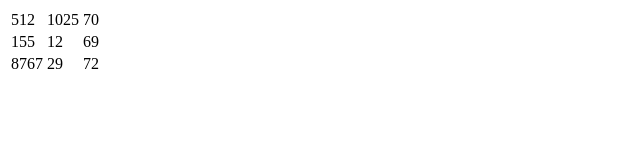
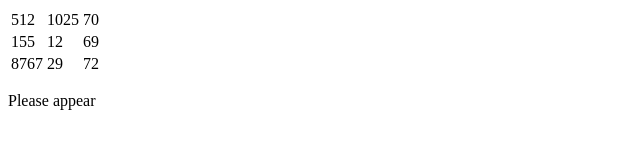
Before and after one commit to SantoHerrera/minesweeperbutinvue, a Vue app: page / in a window 1280 px wide. Shown: the top 160 px of the page, without its empty margins (0-640 px from the left). Built offline with nearby package versions, Linux system fonts and the light colour scheme.

Commit message:
it took wayyy to long to figure this simple shit out, but it works

```diff
--- a/public/index.html
+++ b/public/index.html
@@ -1,17 +1,14 @@
 <!DOCTYPE html>
 <html lang="en">
 
+<head>
+  <title>
+    <%= htmlWebpackPlugin.options.title %>
+  </title>
+</head>
+
 <body>
-  <div id="app">
-    <table>
-      <tbody>
-        <tr v-for="(sale,i) in sales" :key="i" v-on:click="clickThatMothafucka(this.key)">
-          <td v-for="(cell, j) in sale" :key='i-j'> {{ cell.Sale }}</td>
-        </tr>
-      </tbody>
-    </table>
-  </div>
-  <!-- built files will be auto injected -->
+  <div id="app"></div>
 </body>
 
 </html>
--- a/src/App.vue
+++ b/src/App.vue
@@ -1,2 +1,18 @@
+<template>
+  <div id='app'>
+    <HelloWorld />
+  </div>
+</template>
 
-//import HelloWorld from "./components/HelloWorld.vue";
+<script>
+import HelloWorld from './components/HelloWorld.vue'
+
+
+export default {
+  name: 'App',
+  idk: 'linked',
+  components: {
+    HelloWorld
+  }
+}
+</script>
--- a/src/components/HelloWorld.vue
+++ b/src/components/HelloWorld.vue
@@ -1,58 +1,42 @@
 <template>
   <div class="hello">
-    <h1>{{ msg }}</h1>
-    <p>
-      For a guide and recipes on how to configure / customize this project,<br>
-      check out the
-      <a href="https://cli.vuejs.org" target="_blank" rel="noopener">vue-cli documentation</a>.
-    </p>
-    <h3>Installed CLI Plugins</h3>
-    <ul>
-      <li><a href="https://github.com/vuejs/vue-cli/tree/dev/packages/%40vue/cli-plugin-babel" target="_blank" rel="noopener">babel</a></li>
-      <li><a href="https://github.com/vuejs/vue-cli/tree/dev/packages/%40vue/cli-plugin-eslint" target="_blank" rel="noopener">eslint</a></li>
-    </ul>
-    <h3>Essential Links</h3>
-    <ul>
-      <li><a href="https://vuejs.org" target="_blank" rel="noopener">Core Docs</a></li>
-      <li><a href="https://forum.vuejs.org" target="_blank" rel="noopener">Forum</a></li>
-      <li><a href="https://chat.vuejs.org" target="_blank" rel="noopener">Community Chat</a></li>
-      <li><a href="https://twitter.com/vuejs" target="_blank" rel="noopener">Twitter</a></li>
-      <li><a href="https://news.vuejs.org" target="_blank" rel="noopener">News</a></li>
-    </ul>
-    <h3>Ecosystem</h3>
-    <ul>
-      <li><a href="https://router.vuejs.org" target="_blank" rel="noopener">vue-router</a></li>
-      <li><a href="https://vuex.vuejs.org" target="_blank" rel="noopener">vuex</a></li>
-      <li><a href="https://github.com/vuejs/vue-devtools#vue-devtools" target="_blank" rel="noopener">vue-devtools</a></li>
-      <li><a href="https://vue-loader.vuejs.org" target="_blank" rel="noopener">vue-loader</a></li>
-      <li><a href="https://github.com/vuejs/awesome-vue" target="_blank" rel="noopener">awesome-vue</a></li>
-    </ul>
+    <table>
+      <tbody>
+        <tr v-for="(sale,i) in sales" :key="i">
+          <td v-for="(cell, j) in sale" :key="i-j">{{ cell.Sale }}</td>
+        </tr>
+      </tbody>
+    </table>
+    <p>{{shitLinked}}</p>
   </div>
 </template>
 
 <script>
 export default {
-  name: 'HelloWorld',
-  props: {
-    msg: String
+  name: "HelloWorld",
+  data() {
+    return {
+      sales: [
+        [
+          { Year: 2018, Sale: 512 },
+          { Year: 2018, Sale: 1025 },
+          { Year: 2018, Sale: 70 }
+        ],
+        [
+          { Year: 2017, Sale: 155 },
+          { Year: 2017, Sale: 12 },
+          { Year: 2017, Sale: 69 }
+        ],
+        [
+          { Year: 2016, Sale: 8767 },
+          { Year: 2016, Sale: 29 },
+          { Year: 2016, Sale: 72 }
+        ]
+      ],
+    shitLinked: 'Please appear'
+    }
   }
-}
+};
 </script>
 
 <!-- Add "scoped" attribute to limit CSS to this component only -->
-<style scoped>
-h3 {
-  margin: 40px 0 0;
-}
-ul {
-  list-style-type: none;
-  padding: 0;
-}
-li {
-  display: inline-block;
-  margin: 0 10px;
-}
-a {
-  color: #42b983;
-}
-</style>
--- a/src/main.js
+++ b/src/main.js
@@ -1,20 +1,8 @@
 import Vue from 'vue'
-//import App from './App.vue'
+import App from './App.vue'
 
 Vue.config.productionTip = false
 
 new Vue({
-  el: "#app",
-  data: {
-    sales: [
-      [{ 'Year': 2018, 'Sale': 512 }, { 'Year': 2018, 'Sale': 1025 }, { 'Year': 2018, 'Sale': 70 }],
-      [{ 'Year': 2017, 'Sale': 155 }, { 'Year': 2017, 'Sale': 12 }, { 'Year': 2017, 'Sale': 69 }],
-      [{ 'Year': 2016, 'Sale': 8767 }, { 'Year': 2016, 'Sale': 29 }, { 'Year': 2016, 'Sale': 72 }]
-    ]
-  },
-  methods: {
-    clickThatMothafucka: function (some) {
-      console.log('shit was clicked', some)
-    }
-  }
-})
+  render: h => h(App)
+}).$mount('#app')
```
Also changed, not shown: 1 other file (tests, documents, lock files or other folders).
